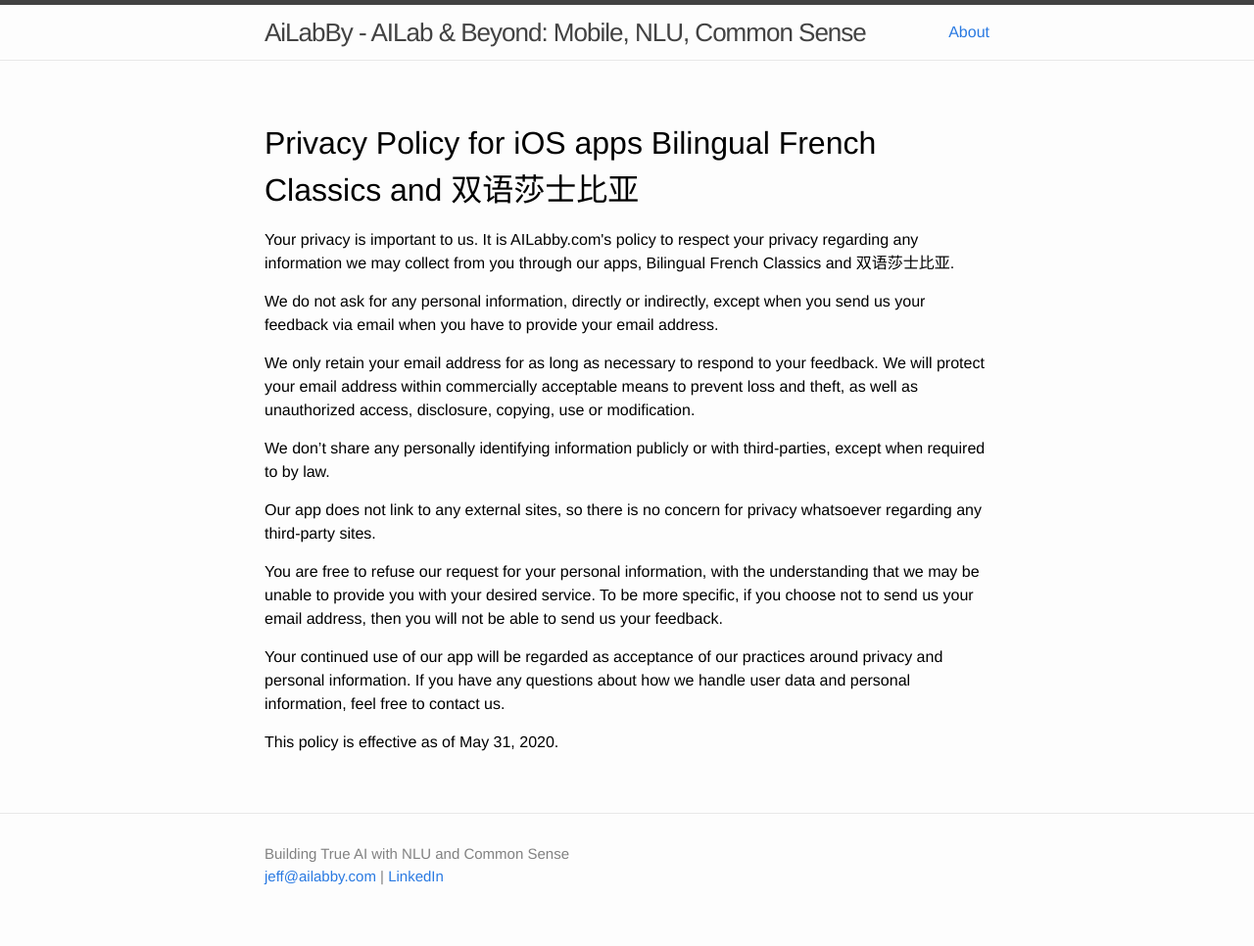
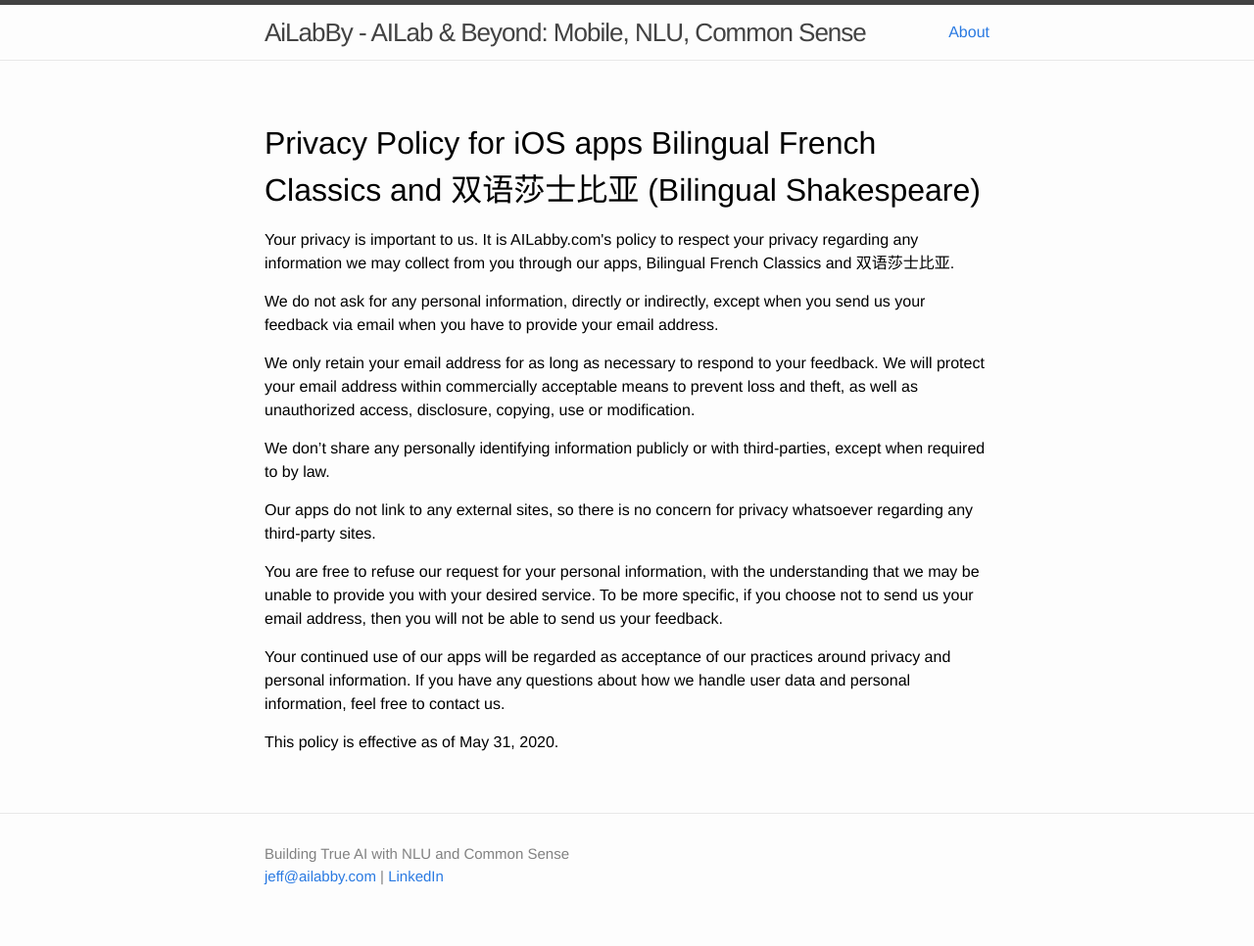
Before and after one commit to jeffxtang/jeffxtang.github.io, a Jekyll site: the page built from privacy.md, in a window 1280 px wide. Shown: the whole page at 98% size. Built offline with Jekyll 4.4.1, drawn with Linux system fonts in a browser that asks for light colours; our own code applies the rules of GitHub Pages for plain Markdown files.

Commit message:
bilingual shakespeare privacy

```diff
--- a/privacy.md
+++ b/privacy.md
@@ -1,11 +1,11 @@
 <html><head><meta name='viewport' content='width=device-width, initial-scale=1.0, maximum-scale=2.0, minimum-scale=1.0, user-scalable=yes'><style>body {color: black;font-family:\(fontName);font-size:\(fontSize)px;}</style></head><body>
-<h2>Privacy Policy for iOS apps Bilingual French Classics and 双语莎士比亚</h2>
+<h2>Privacy Policy for iOS apps Bilingual French Classics and 双语莎士比亚 (Bilingual Shakespeare)</h2>
 <p>Your privacy is important to us. It is AILabby.com's policy to respect your privacy regarding any information we may collect from you through our apps, Bilingual French Classics and 双语莎士比亚.</p>
 <p>We do not ask for any personal information, directly or indirectly, except when you send us your feedback via email when you have to provide your email address. </p>
 <p>We only retain your email address for as long as necessary to respond to your feedback. We will protect your email address within commercially acceptable means to prevent loss and theft, as well as unauthorized access, disclosure, copying, use or modification.</p>
 <p>We don’t share any personally identifying information publicly or with third-parties, except when required to by law.</p>
-<p>Our app does not link to any external sites, so there is no concern for privacy whatsoever regarding any third-party sites.</p>
+<p>Our apps do not link to any external sites, so there is no concern for privacy whatsoever regarding any third-party sites.</p>
 <p>You are free to refuse our request for your personal information, with the understanding that we may be unable to provide you with your desired service. To be more specific, if you choose not to send us your email address, then you will not be able to send us your feedback. </p>
-<p>Your continued use of our app will be regarded as acceptance of our practices around privacy and personal information. If you have any questions about how we handle user data and personal information, feel free to contact us.</p>
+<p>Your continued use of our apps will be regarded as acceptance of our practices around privacy and personal information. If you have any questions about how we handle user data and personal information, feel free to contact us.</p>
 <p>This policy is effective as of May 31, 2020.</p>
 </body></html>
```
